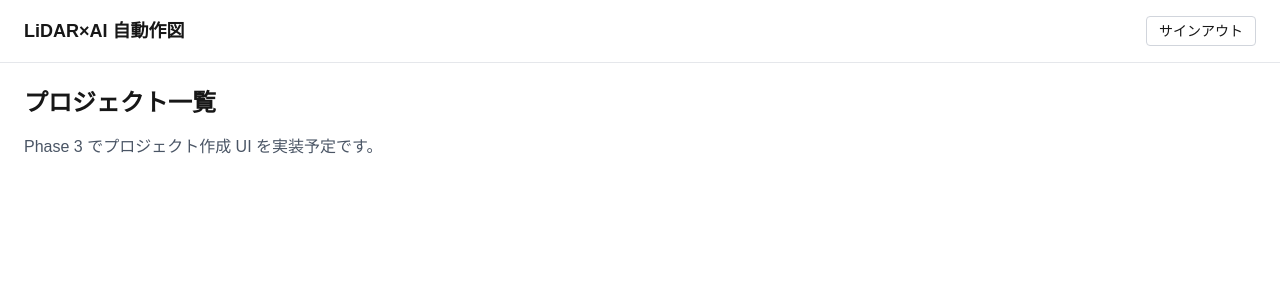
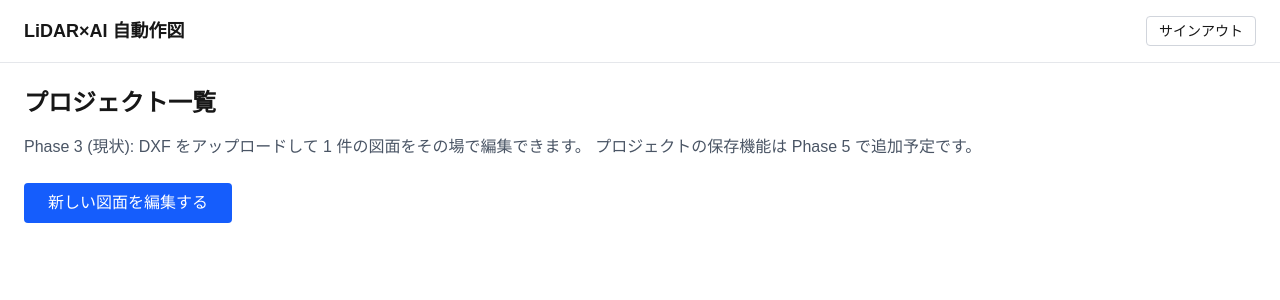
Before and after one commit to Nekonote-Administrative/lidar-cad-mvp, a Next.js app: page /dashboard in a window 1280 px wide. Shown: the top 300 px of the page. Built offline with nearby package versions, Linux system fonts and the light colour scheme; no server answers.

Commit message:
feat(dashboard): add link to new editor page

```diff
--- a/src/app/dashboard/page.tsx
+++ b/src/app/dashboard/page.tsx
@@ -1,8 +1,19 @@
+import Link from 'next/link'
+
 export default function DashboardPage() {
   return (
     <main>
       <h1 className="mb-4 text-2xl font-bold">プロジェクト一覧</h1>
-      <p className="text-gray-600">Phase 3 でプロジェクト作成 UI を実装予定です。</p>
+      <p className="mb-6 text-gray-600">
+        Phase 3 (現状): DXF をアップロードして 1 件の図面をその場で編集できます。
+        プロジェクトの保存機能は Phase 5 で追加予定です。
+      </p>
+      <Link
+        href="/dashboard/editor"
+        className="inline-block rounded bg-blue-600 px-6 py-2 text-white hover:bg-blue-700"
+      >
+        新しい図面を編集する
+      </Link>
     </main>
   )
 }
```
